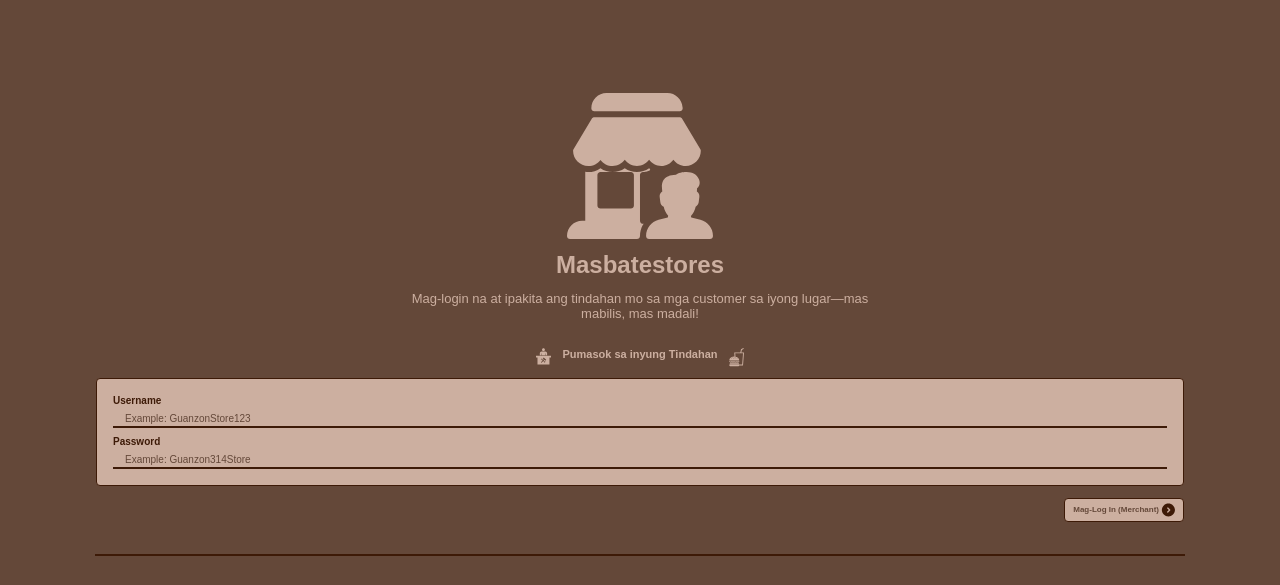
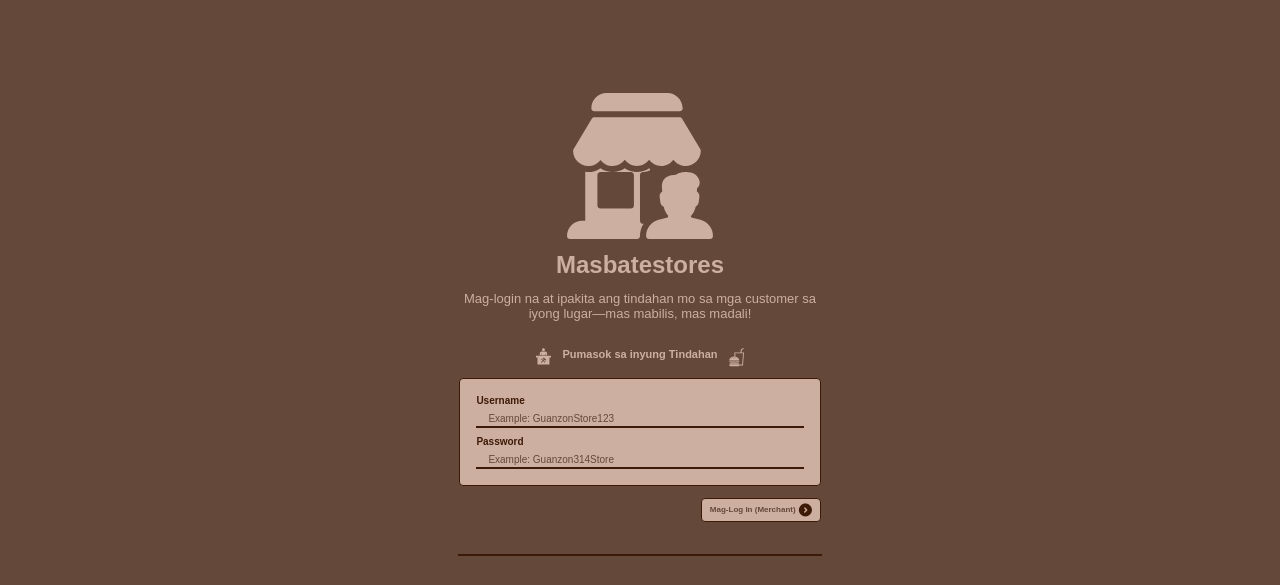
Before and after one commit to astigPree/masbatestores, a Django app: page /merchant_login/ in a window 1280 px wide. Shown: the top 585 px of the page. Run offline with Django 4.2, Linux system fonts and the light colour scheme.

Commit message:
organize merchant pages

```diff
--- a/static/css/merchant/merchant-login.css
+++ b/static/css/merchant/merchant-login.css
@@ -1,5 +1,10 @@
 body {
   background-color: #644839;
+}
+
+.main-wrapper {
+  max-width: 425px;
+  margin: 0 auto;
 }
 
 .login-wrapper {
--- a/static/css/merchant/merchant-page.css
+++ b/static/css/merchant/merchant-page.css
@@ -1,6 +1,12 @@
 body {
   background-color: #644839;
 }
+
+.main-wrapper {
+  max-width: 425px;
+  margin: 0 auto;
+}
+
 /* header title */
 .header-title {
   color: #CCAFA0;
--- /dev/null
+++ b/static/js/merchant/merchant.js
@@ -0,0 +1,5 @@
+const viewReviewEl = document.getElementById("view_review")
+
+viewReviewEl.addEventListener("click", () =>{
+
+});
--- a/templates/merchant_login/index.html
+++ b/templates/merchant_login/index.html
@@ -11,7 +11,8 @@
 {% endblock headblock %}
 
 {% block bodyblock %}
-<div class="login-wrapper">
+<div class="main-wrapper">
+    <div class="login-wrapper">
     <div class="login-desc">
         <img src="{% static 'assets/guest-store-human-empty.svg' %}" alt="Guest Store">
         <h1 class="poppins-semibold">Masbatestores</h1>
@@ -81,4 +82,5 @@
         </div>
     </div>
 </div><!--login-wrapper-->
+</div><!--main-wrapper-->
 {% endblock bodyblock %}
```
Also changed, not shown: templates/merchant_page/index.html (renamed from templates/merchant-page/index.html, +6 -5 lines).
